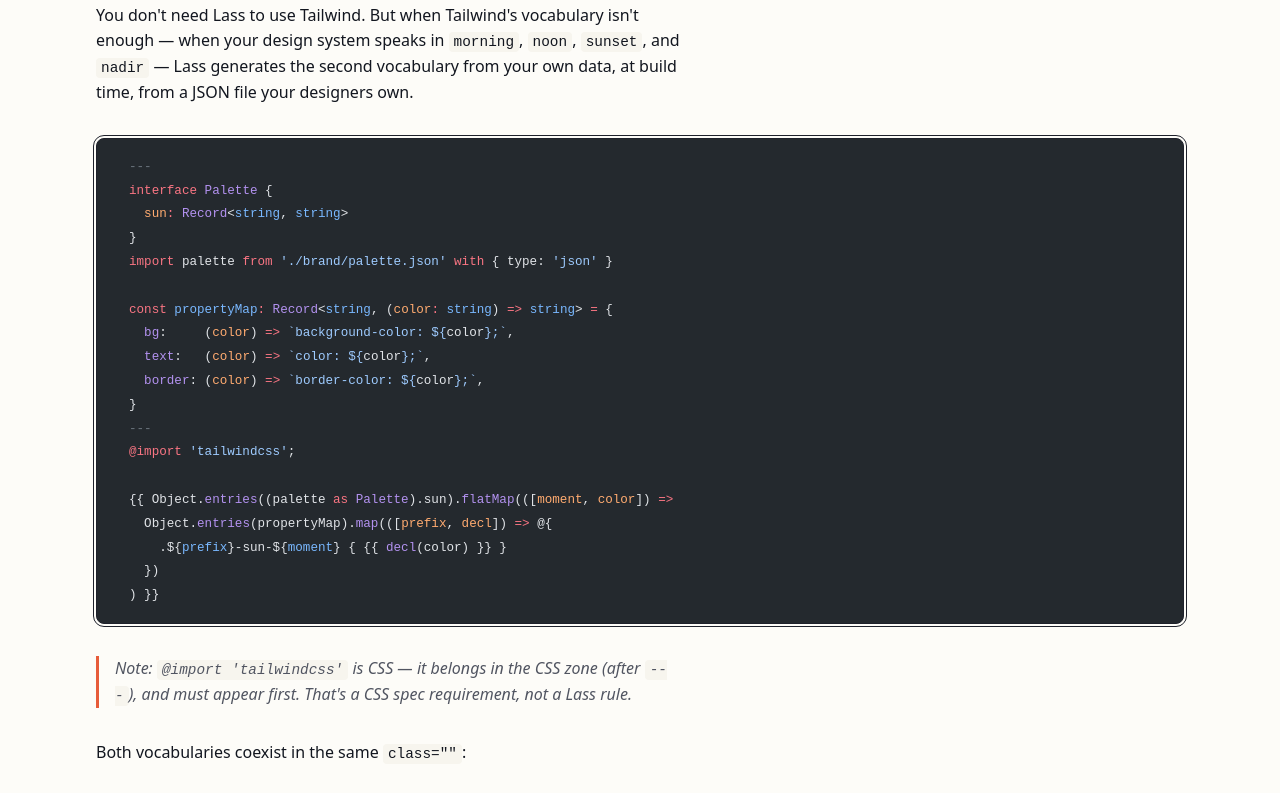
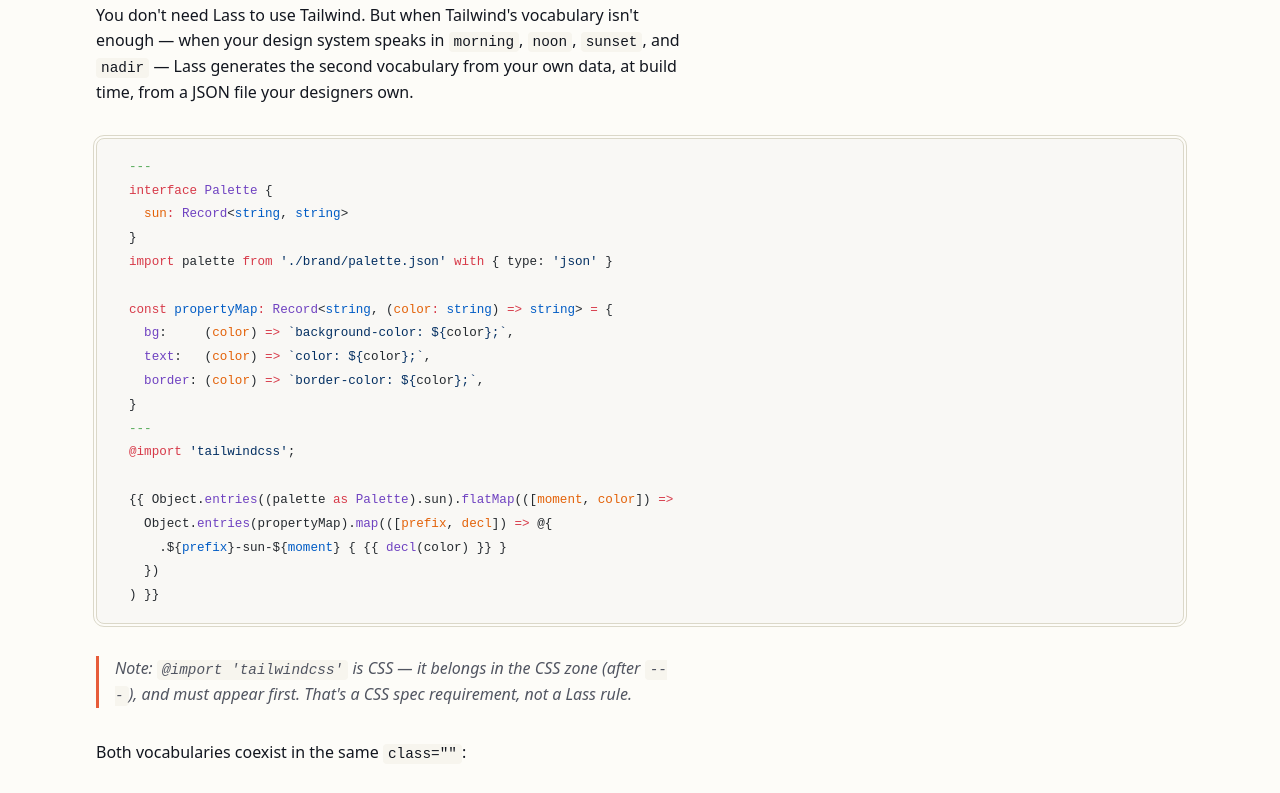
Before and after one commit to lass-lang/lass-lang.github.io, a website built with Vite: page docs/index.html in a window 1280 px wide. Shown: the part 2426-3219 px from the top of the page. Built offline with nearby package versions, Linux system fonts and the light colour scheme.

Commit message:
feat: add dark mode support + WCAG-compliant Shiki comment colors
- Add @media (prefers-color-scheme: dark) token overrides in tokens.lass
- Shiki dual-theme: dark code on dark site, light code on light site
- Override comment color #6A737D → #57ab5a (dark, 5.15:1) / #1a7f37 (light, 5.08:1)
- Code block background uses site tokens instead of Shiki hardcoded values
- Rebuild docs/ with new CSS

```diff
--- a/docs/assets/index-EHLhZfkS.css
+++ b/docs/assets/index-Bx0FktGM.css
@@ -5,14 +5,15 @@
 :root {
   --sun-morning: oklch(85% 0.12 85); --sun-noon: oklch(95% 0.08 95); --sun-sunset: oklch(65% 0.18 35); --sun-nadir: oklch(15% 0.05 270);
 
-  /* Semantic tokens — plain CSS custom properties */
+  /* Semantic tokens — light mode (default) */
   --color-bg: oklch(99% 0.005 95);
   --color-text: oklch(20% 0.02 270);
   --color-text-muted: oklch(45% 0.02 270);
   --color-accent: var(--sun-sunset);
   --color-surface: oklch(97% 0.01 95);
   --color-border: oklch(88% 0.02 95);
-  --color-code-bg: oklch(16% 0.02 270);
+  --color-code-bg: oklch(98% 0.005 95);
+  --color-code-border: oklch(88% 0.02 95);
 
   /* Spacing scale */
   --space-xs: 0.25rem;
@@ -34,6 +35,20 @@
   /* Layout */
   --content-width: 72rem;
   --content-padding: var(--space-lg);
+}
+
+/* Dark mode — override semantic tokens for dark backgrounds */
+@media (prefers-color-scheme: dark) {
+  :root {
+    --color-bg: oklch(16% 0.02 270);
+    --color-text: oklch(90% 0.01 95);
+    --color-text-muted: oklch(65% 0.02 270);
+    --color-accent: var(--sun-morning);
+    --color-surface: oklch(20% 0.02 270);
+    --color-border: oklch(30% 0.02 270);
+    --color-code-bg: oklch(18% 0.02 270);
+    --color-code-border: oklch(28% 0.02 270);
+  }
 }
 /* Reset + base typography — plain CSS, no Lass features needed */
 
@@ -203,15 +218,39 @@ img {
   margin-inline: auto;
 }
 
-/* Code blocks — Shiki-rendered */
+/* Code blocks — Shiki-rendered with dual-theme support */
 pre.shiki {
-  background: var(--color-code-bg);
+  background-color: var(--color-code-bg) !important;
   padding: var(--space-md) var(--space-lg);
   font-size: var(--font-size-sm);
   line-height: 1.7;
-  border: 1px solid oklch(25% 0.02 270);
+  border: 1px solid var(--color-code-border);
   outline-offset: 2px;
-  outline: 1px solid oklch(25% 0.02 270);
+  outline: 1px solid var(--color-code-border);
+}
+
+/* Shiki dual-theme: light mode activates --shiki-light CSS custom properties */
+@media (prefers-color-scheme: light) {
+  pre.shiki span {
+    color: var(--shiki-light) !important;
+  }
+}
+
+/*
+ * WCAG AA comment color overrides (minimum 4.5:1 contrast ratio)
+ * github-dark comment #6A737D on #24292e = 3.05:1 (fails AA)
+ * github-light comment #6A737D on #ffffff = 4.82:1 (passes but barely)
+ *
+ * Replacements:
+ * Dark:  #57ab5a on #24292e = 5.15:1 (green, AA compliant)
+ * Light: #1a7f37 on #ffffff = 5.08:1 (dark green, AA compliant)
+ *
+ * Targets: comment scopes (comment.line.separator.lass, comment.line.double-slash)
+ * These are the --- delimiter lines and // line comments
+ */
+pre.shiki span[style*="6A737D"] {
+  color: #57ab5a !important;
+  --shiki-light: #1a7f37;
 }
 
 /* Install section */
--- a/docs/index.html
+++ b/docs/index.html
@@ -5,7 +5,7 @@
   <meta name="viewport" content="width=device-width, initial-scale=1.0">
   <title>Lass — CSS + TypeScript. Nothing else.</title>
   <meta name="description" content="A CSS preprocessor that uses real TypeScript instead of inventing a new language. JavaScript works too. Compiles to static CSS at build time.">
-  <link rel="stylesheet" href="assets/index-EHLhZfkS.css">
+  <link rel="stylesheet" href="assets/index-Bx0FktGM.css">
 </head>
 <body>
   <main class="page">
```
Also changed, not shown: docs/examples/index.html (+1 -1 lines), 2 other files.
